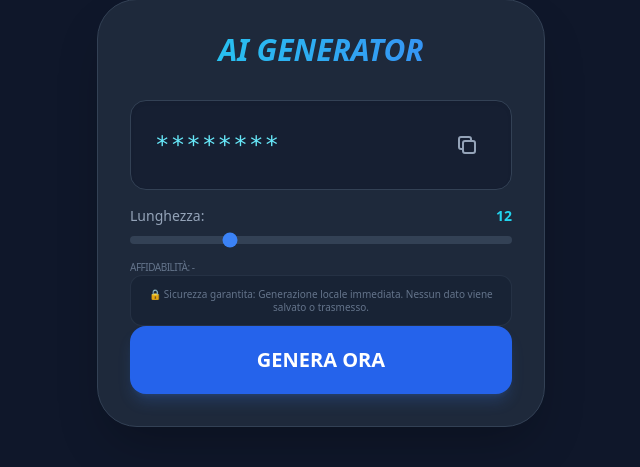
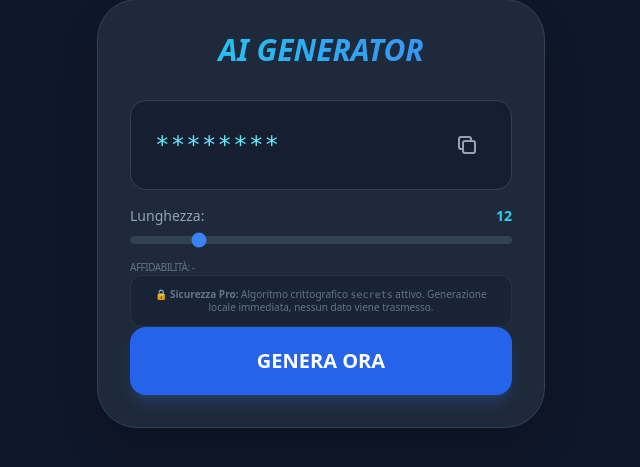
Before and after one commit to tenanss/app_generatore_password, a FastAPI app: page / in a window 1280 px wide. Shown: the part 187-654 px from the top of the page, without its empty margins (319-959 px from the left). Run offline with FastAPI, Linux system fonts and the light colour scheme; some libraries are stand-ins or nearby versions.

Commit message:
Aggiornata interfaccia e messaggi di sicurezza

```diff
--- a/templates/index.html
+++ b/templates/index.html
@@ -28,7 +28,7 @@
                     <span>Lunghezza:</span>
                     <span id="length-val" class="text-cyan-400 font-bold">12</span>
                 </div>
-                <input type="range" id="length-slider" min="8" max="24" value="12"
+                <input type="range" id="length-slider" min="12" max="24" value="14"
                        class="w-full h-2 bg-slate-700 rounded-lg appearance-none cursor-pointer accent-blue-500"
                        oninput="document.getElementById('length-val').innerText = this.value">
             </div>
@@ -40,8 +40,9 @@
 
             <div class="p-3 bg-slate-900/30 rounded-xl border border-slate-700/50">
                 <p class="text-[10px] text-slate-500 text-center leading-tight">
-                    🔒 Sicurezza garantita: Generazione locale immediata. Nessun dato viene salvato o trasmesso.
-                </p>
+                       🔒 <strong>Sicurezza Pro:</strong> Algoritmo crittografico <code>secrets</code> attivo.
+    Generazione locale immediata, nessun dato viene trasmesso.
+</p>
             </div>
 
 
```
